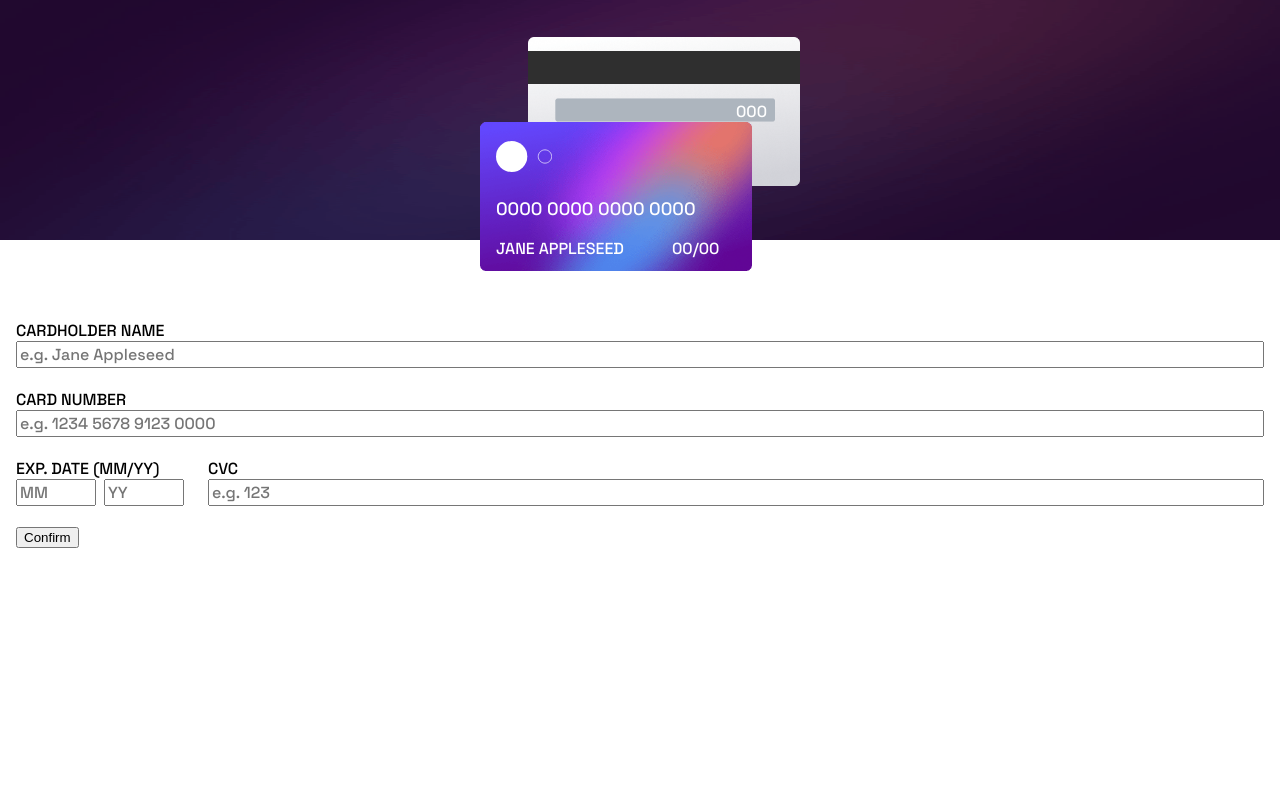
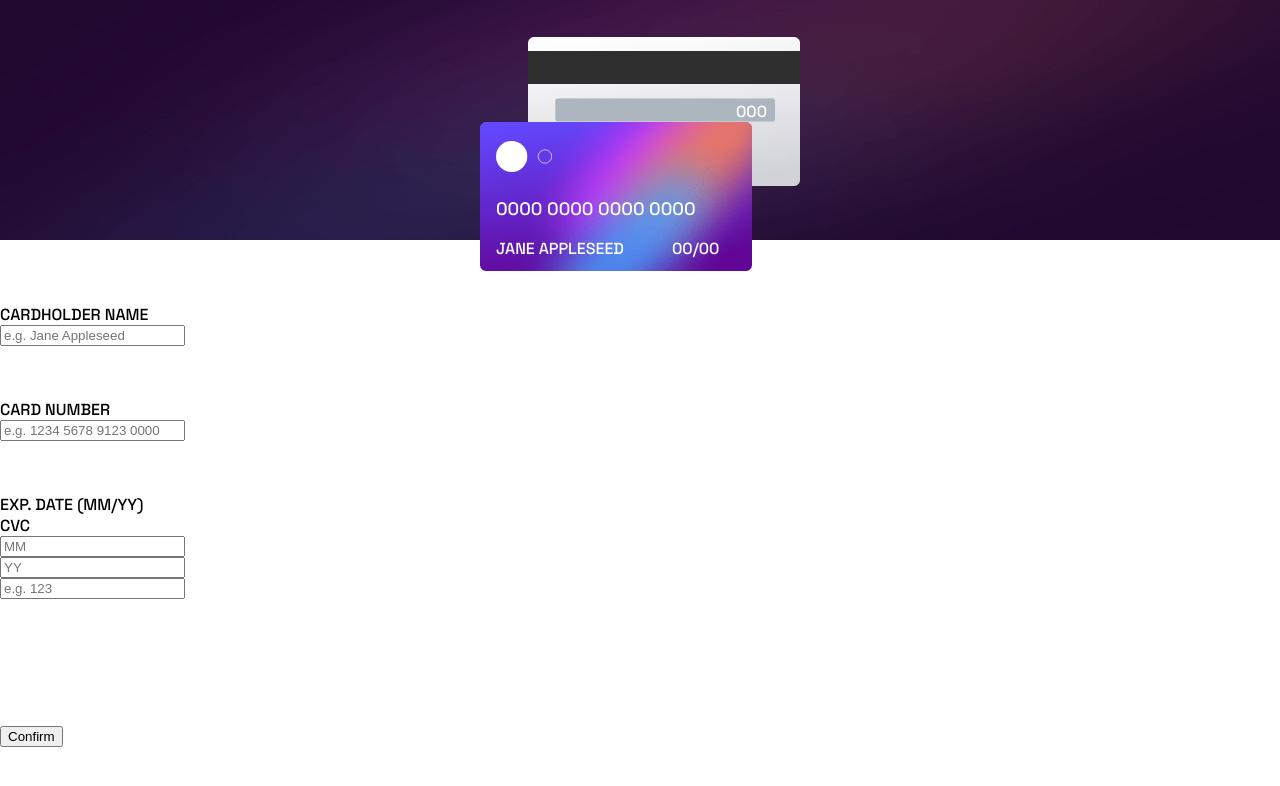
Before and after one commit to wishba/interactive-card-details-form-main, a React (Vite) app: page / in a window 1280 px wide. Shown: the top 786 px of the page. Built offline with nearby package versions, Linux system fonts and the light colour scheme.

Commit message:
class reset

```diff
--- a/src/App.jsx
+++ b/src/App.jsx
@@ -87,13 +87,10 @@ function App() {
           />
           <p className='form__message' id="errorNumber">error message</p>
 
-          <div>
-            <label className='form__date'>EXP. DATE (MM/YY)</label>
-            <label className='form__cvc'>CVC</label>
-          </div>
+          <label>EXP. DATE (MM/YY)</label>
+          <label>CVC</label>
 
-          <div>
-            <input className='form__date-mmin' type="text"
+          <input type="text"
             placeholder="MM"
             required
             maxLength={2}
@@ -114,7 +111,7 @@ function App() {
               }
             }}
           />
-            <input className='form__date-yyin' type="text"
+          <input type="text"
             placeholder="YY"
             required
             maxLength={2}
@@ -136,7 +133,7 @@ function App() {
               }
             }}
           />
-            <input className="form__cvc-in" type="text"
+          <input type="text"
             placeholder="e.g. 123"
             required
             maxLength={3}
@@ -157,15 +154,12 @@ function App() {
               }
             }}
           />
-          </div>
 
-          <div>
-            <span className='form__message' id="errorMM">error message</span>
-            <span className='form__message-yy form__message' id="errorYY">error message</span>
-            <span className='form__message-cvc form__message' id="errorCVC">error message</span>
-          </div>
+          <p className='form__message' id="errorMM">error message</p>
+          <p className='form__message' id="errorYY">error message</p>
+          <p className='form__message' id="errorCVC">error message</p>
 
-          <button className='form__button' type="submit">Confirm</button>
+          <button type="submit">Confirm</button>
         </form>
       </section>
 
--- a/src/index.css
+++ b/src/index.css
@@ -2,10 +2,18 @@
 
 :root {
   --clr-cardtxt: hsl(0, 0%, 100%);
+  --clr-gradientl: hsl(249, 99%, 64%);
+  --clr-gradientr: hsl(278, 94%, 30%);
 }
 
-* {
+html {
   box-sizing: border-box;
+}
+
+*,
+*:before,
+*:after {
+  box-sizing: inherit;
 }
 
 body {
@@ -81,57 +89,20 @@ body {
 
 .form {
   margin-top: 4em;
-  padding: 1em;
 }
 
 form>* {
   display: block;
 }
 
-input {
-  font: inherit;
-  width: 100%;
-}
-
 .form__message {
   visibility: hidden;
-  margin: 0;
 }
 
 .form__message.form__message-error {
   visibility: visible;
 }
 
-.form__date-mmin {
-  width: 5em;
-}
-
-.form__date-yyin {
-  width: 5em;
-  margin-left: .5em;
-}
-
-.form__message-yy {
-  position: absolute;
-  left: 1em;
-}
-
-.form__cvc {
-  position: absolute;
-  left: 13em;
-}
-
-.form__cvc-in {
-  position: absolute;
-  left: 13em;
-  width: calc(100% - 14em);
-}
-
-.form__message-cvc {
-  position: absolute;
-  left: 13em;
-}
-
 .form__submitted {
   display: none;
 }
```
Lines whose indentation alone changed are shown as unchanged.
